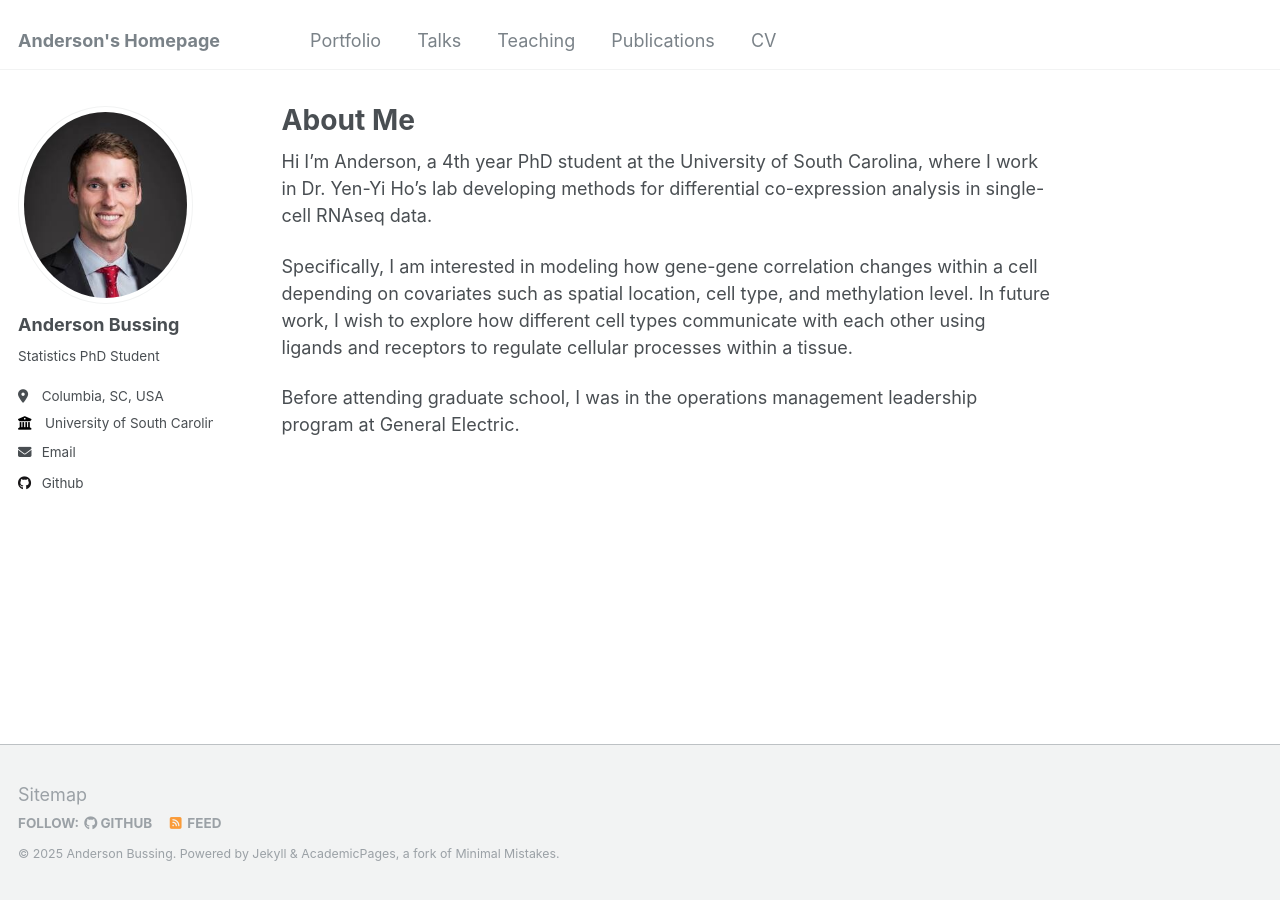
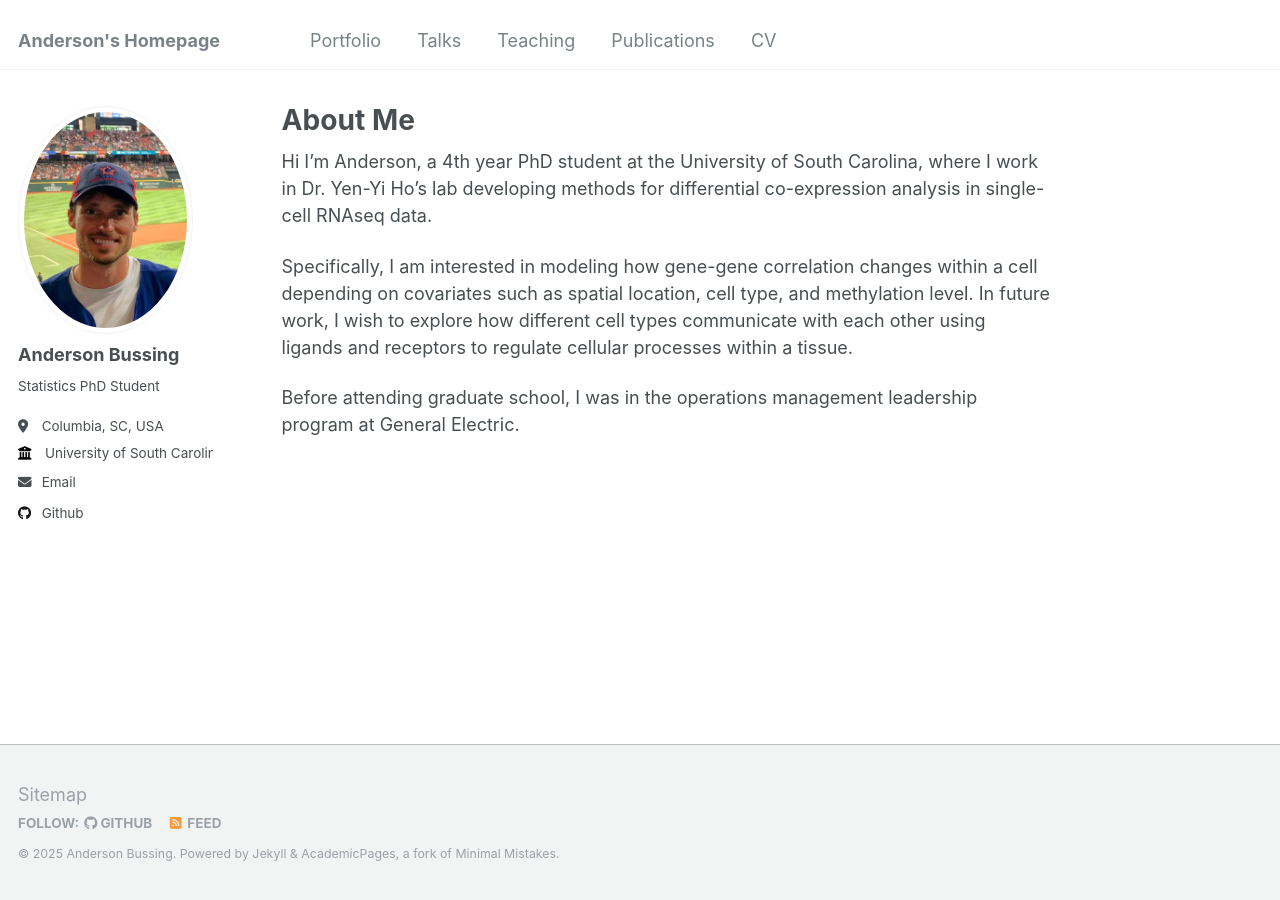
Before and after one commit to abussing/abussing.github.io, a Jekyll site: the page built from _pages/about.md, in a window 1280 px wide. Built offline with Jekyll 4.4.1, drawn with Linux system fonts in a browser that asks for light colours.

Commit message:
Update _config.yml

```diff
--- a/_config.yml
+++ b/_config.yml
@@ -21,7 +21,7 @@ repository               : "abussing/abussing.github.io"
 #               Additional customization can be done by editing /_includes/author-profile.html
 author:
   # Biographic information
-  avatar           : "github_site_headshot.png"
+  avatar           : "github_site_headshot2.png"
   name             : "Anderson Bussing"
   pronouns         : # example: "she/her"
   bio              : "Statistics PhD Student"
```
